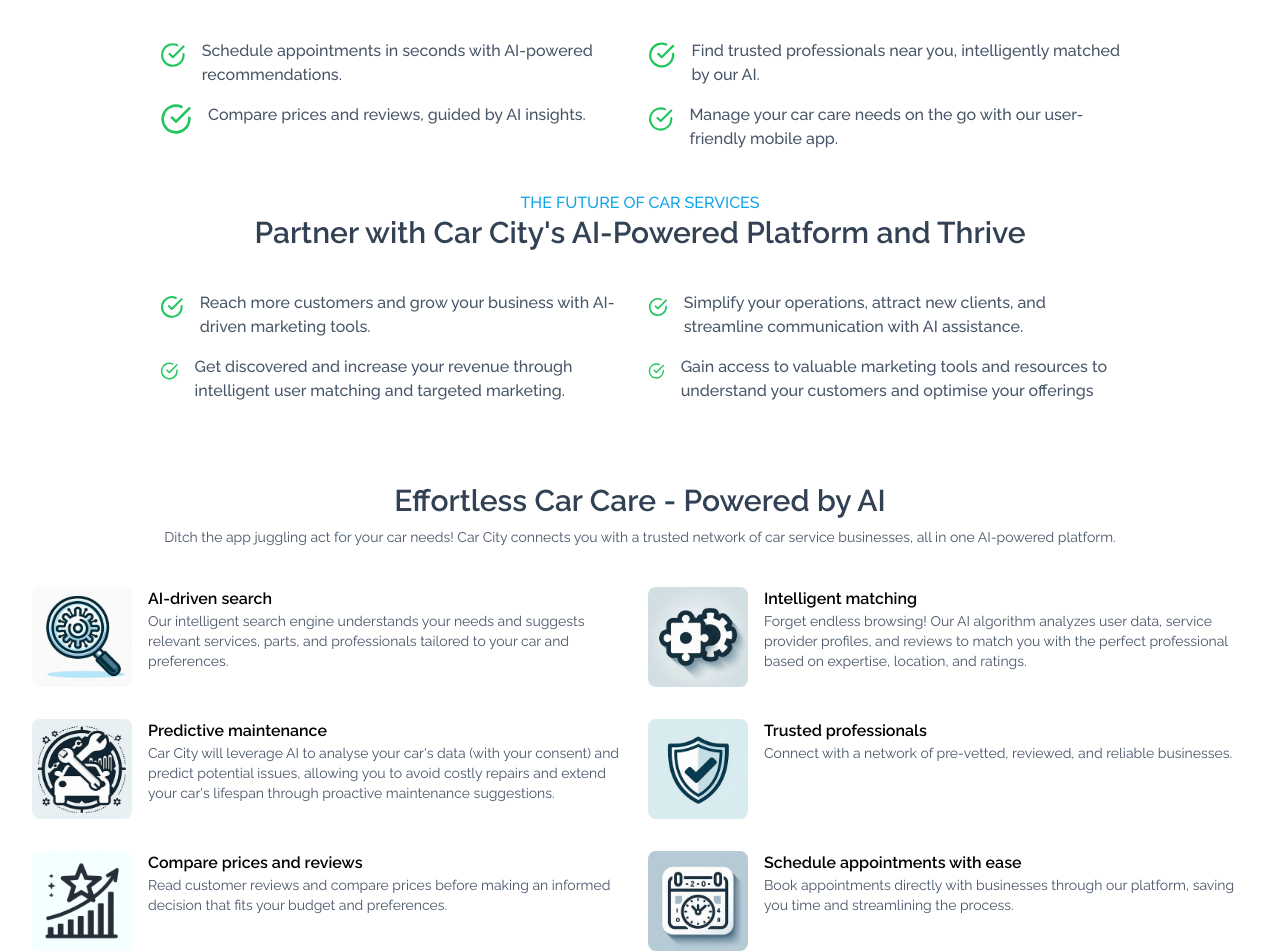
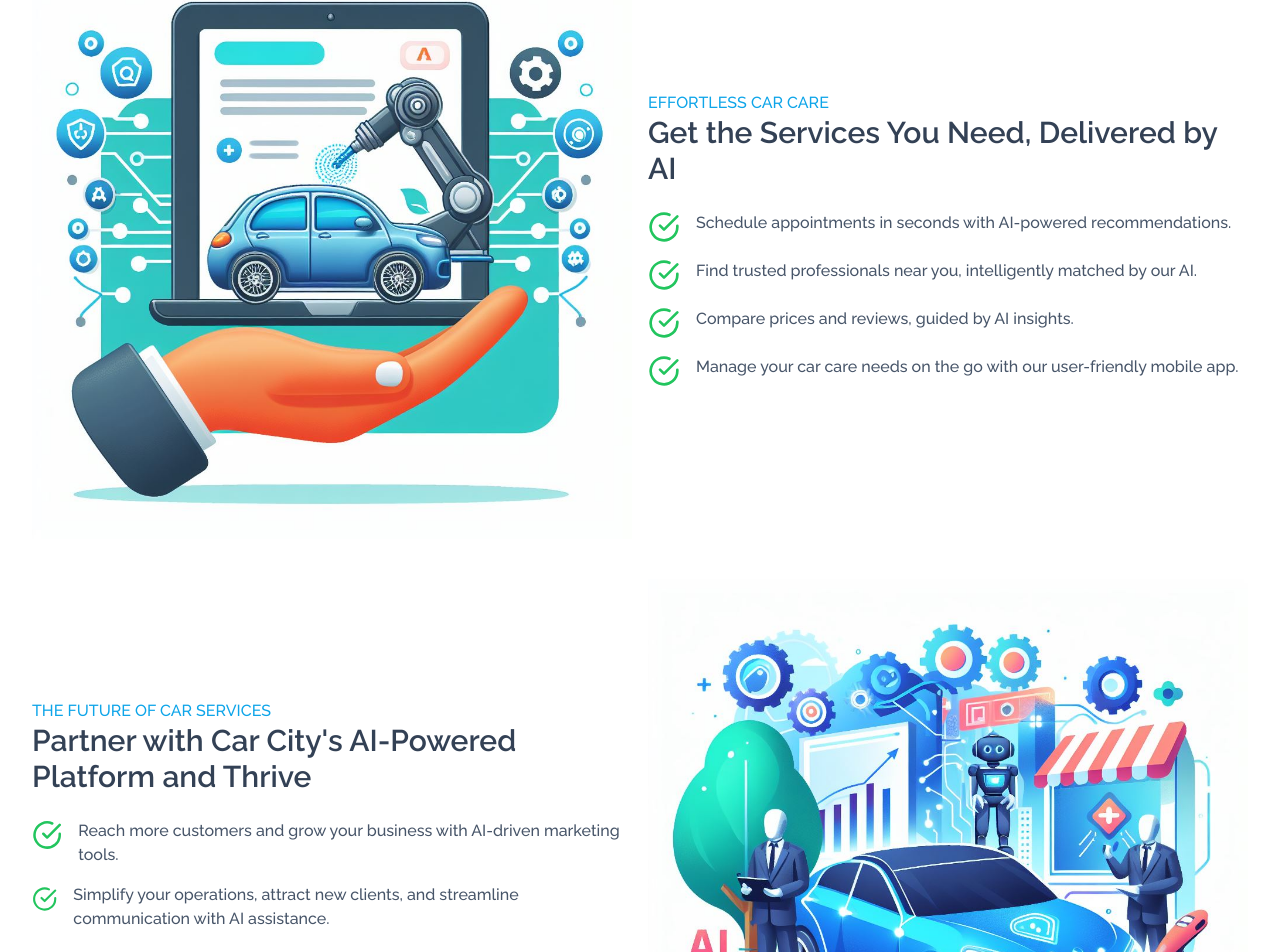
Before and after one commit to rabius-sunny/car-city, a Next.js app: page / in a window 1280 px wide. Shown: the part 941-1893 px from the top of the page. Built offline with nearby package versions, Linux system fonts and the light colour scheme.

Commit message:
update: features layout

```diff
--- a/components/home/features.tsx
+++ b/components/home/features.tsx
@@ -1,3 +1,4 @@
+import Image from 'next/image'
 import { featuresData } from '~/constants/features'
 import { CheckCircleIcon } from 'lucide-react'
 
@@ -7,31 +8,59 @@ import SectionHeader from '../shared/section-header'
 export default function Features() {
   return (
     <div>
-      <SectionHeader
-        className='mt-0'
-        title='effortless car care'
-        header='Get the Services You Need, Delivered by AI'
+      <Container className='grid grid-cols-1 items-center gap-4 md:grid-cols-2'>
+        <div>
+          <Image
+            src='/user.jpeg'
+            alt='user benifits'
+            width={400}
+            height={300}
+            className='w-full'
           />
-      <Container size='md' className='grid grid-cols-1 gap-4 md:grid-cols-2'>
+        </div>
+        <div>
+          <h2 className='font-medium uppercase text-sky-500'>
+            effortless car care
+          </h2>
+          <h1 className='text-2xl font-semibold text-slate-700 sm:text-3xl'>
+            Get the Services You Need, Delivered by AI
+          </h1>
+          <div className='mt-6 grid gap-4'>
             {featuresData.user.map((item, idx) => (
-          <div className='col-auto flex items-start gap-4' key={idx}>
+              <div className='flex items-start gap-4' key={idx}>
                 <CheckCircleIcon className='size-8 text-green-500' />
                 <p className='font-medium'>{item}</p>
               </div>
             ))}
+          </div>
+        </div>
       </Container>
-      <SectionHeader
-        className='mt-10'
-        title='The Future of Car Services'
-        header="Partner with Car City's AI-Powered Platform and Thrive"
+      <Container className='mt-10 grid grid-cols-1 items-center gap-4 md:grid-cols-2'>
+        <div className='md:order-last'>
+          <Image
+            src='/business.jpeg'
+            alt='business benifits'
+            width={400}
+            height={300}
+            className='w-full'
           />
-      <Container size='md' className='grid grid-cols-1 gap-4 md:grid-cols-2'>
+        </div>
+        <div>
+          <h2 className='font-medium uppercase text-sky-500'>
+            The Future of Car Services
+          </h2>
+          <h1 className='text-2xl font-semibold text-slate-700 sm:text-3xl'>
+            Partner with Car City's AI-Powered Platform and Thrive
+          </h1>
+          <div className='mt-6 grid gap-4'>
             {featuresData.business.map((item, idx) => (
-          <div className='col-auto flex items-start gap-4' key={idx}>
+              <div className='flex items-start gap-4' key={idx}>
                 <CheckCircleIcon className='size-8 text-green-500' />
                 <p className='font-medium'>{item}</p>
               </div>
             ))}
+          </div>
+        </div>
       </Container>
     </div>
   )
```
Lines whose indentation alone changed are shown as unchanged.
